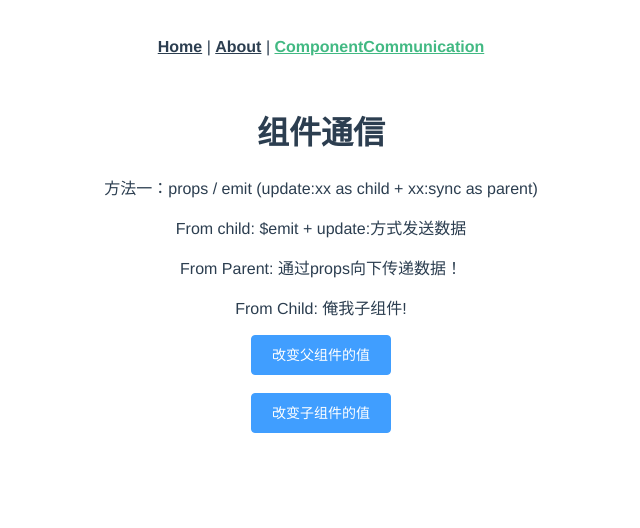
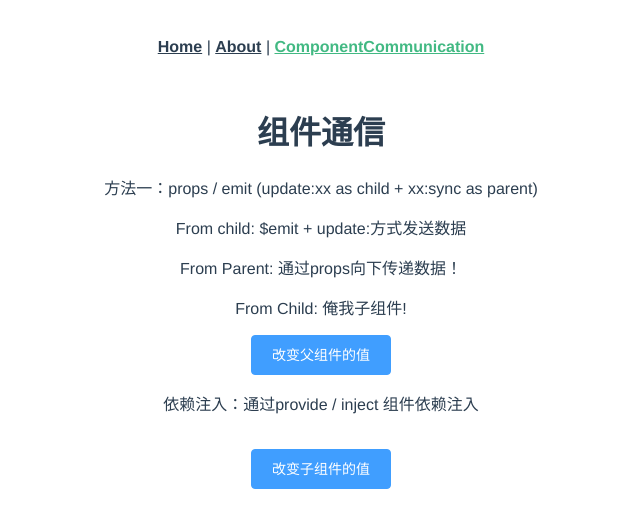
Before and after one commit to FEMotong/vue-devSkill, a Vue app: page /ComponentCommunication in a window 1280 px wide. Shown: the top 528 px of the page, without its empty margins (319-959 px from the left). Built offline with nearby package versions, Linux system fonts and the light colour scheme.

Commit message:
组件通信方法三: provide / inject

```diff
--- a/src/components/Communication.vue
+++ b/src/components/Communication.vue
@@ -3,12 +3,15 @@
         <p>From Parent: {{ name }}</p>
         <p>From Child: {{ tips }}</p>
         <el-button type="primary" @click="changeParent">改变父组件的值</el-button>
+        <br>
+        <p>依赖注入：{{ DependencyInjection }}</p>
     </div>
 </template>
 
 <script>
   export default {
     name: "Communication",
+    inject: ['DependencyInjection'],
     props: {
       name: String
     },
--- a/src/views/ComponentCommunication.vue
+++ b/src/views/ComponentCommunication.vue
@@ -16,6 +16,9 @@
 
   export default {
     name: "ComponentCommunication",
+    provide: {
+      DependencyInjection: "通过provide / inject 组件依赖注入"
+    },
     components: {
       Communication
     },
```
